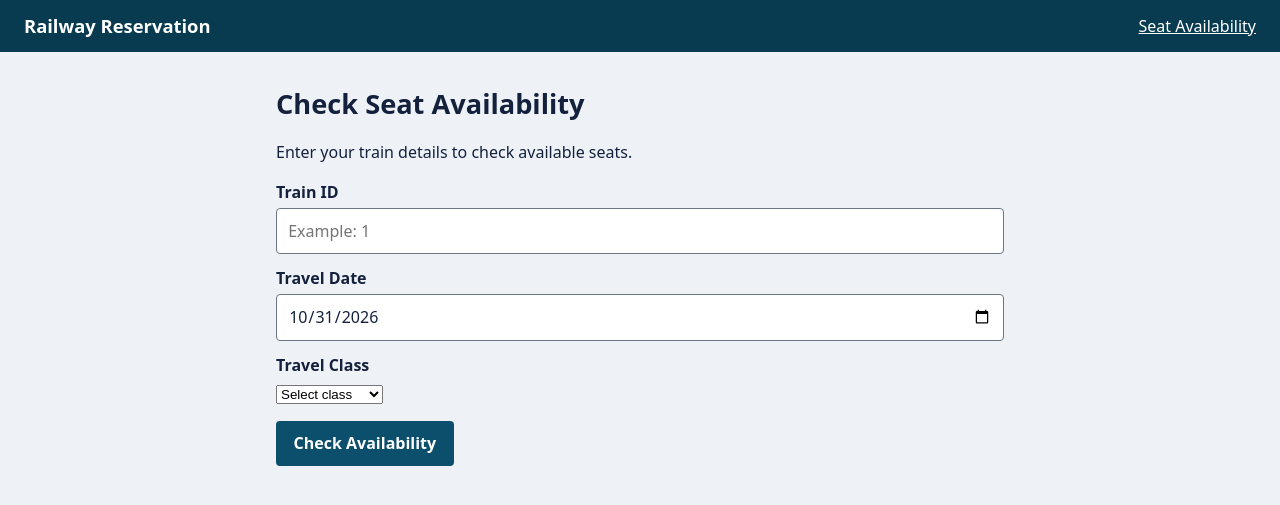
After one commit to pranavyv/Railway-Reservation-System, a Flask app: template templates/availability.html in a window 1280 px wide. The commit adds this page. Shown: the top 505 px of the page. Run offline with Flask 3, Linux system fonts and the light colour scheme; the template is opened without the code that fills it, so the values that code supplies are empty.

Commit message:
Added seat availability feature (#11)

```diff
--- /dev/null
+++ b/app.py
@@ -0,0 +1,71 @@
+
+"""Railway Reservation System Flask application."""
+
+from flask import Flask, jsonify, render_template, request
+
+from modules.allocation import check_availability
+
+app = Flask(__name__)
+
+
+# Homepage
+@app.get("/")
+def home():
+    """Display the homepage."""
+    return render_template("availability.html")
+
+
+# Seat availability page
+@app.get("/availability")
+def availability_page():
+    """Display the seat availability page."""
+    return render_template("availability.html")
+
+
+# Seat availability API
+@app.get("/api/availability")
+def seat_availability():
+    """Return seat availability for a selected train and class."""
+
+    train_id = request.args.get("train_id")
+    travel_date = request.args.get("date")
+    class_code = request.args.get("class")
+
+    if not train_id or not train_id.isdigit():
+        return jsonify({
+            "error": "Valid train_id is required."
+        }), 400
+
+    if not travel_date or not class_code:
+        return jsonify({
+            "error": "Date and class are required."
+        }), 400
+
+    try:
+        result = check_availability(
+            int(train_id),
+            travel_date,
+            class_code
+        )
+
+        if result is None:
+            return jsonify({
+                "error": "Train schedule or class not found."
+            }), 404
+
+        return jsonify(result), 200
+
+    except ValueError as error:
+        return jsonify({
+            "error": str(error)
+        }), 400
+
+    except Exception:
+        app.logger.exception("Availability lookup failed")
+        return jsonify({
+            "error": "Unable to retrieve seat availability."
+        }), 500
+
+
+if __name__ == "__main__":
+    app.run()
--- /dev/null
+++ b/modules/allocation.py
@@ -0,0 +1,54 @@
+
+"""Business logic for seat availability."""
+
+from datetime import date
+
+from repository.availability import get_seat_availability
+
+
+VALID_CLASSES = {"SL", "3A", "2A"}
+
+
+def check_availability(train_id, travel_date, class_code):
+    """Return available seats for a train and class."""
+
+    if not isinstance(train_id, int) or train_id <= 0:
+        raise ValueError("Invalid train ID.")
+
+    try:
+        journey_date = date.fromisoformat(str(travel_date))
+    except (TypeError, ValueError):
+        raise ValueError("Invalid travel date. Use YYYY-MM-DD.")
+
+    if journey_date < date.today():
+        raise ValueError("Travel date cannot be in the past.")
+
+    class_code = str(class_code).strip().upper()
+
+    if class_code not in VALID_CLASSES:
+        raise ValueError("Invalid travel class.")
+
+    result = get_seat_availability(
+        train_id,
+        journey_date,
+        class_code
+    )
+
+    if result is None:
+        return None
+
+    total = int(result["total_seats"])
+    allocated = int(result["allocated_seats"])
+    available = max(0, total - allocated)
+
+    return {
+        "train_id": result["train_id"],
+        "train_no": result["train_no"],
+        "train_name": result["train_name"],
+        "travel_date": str(result["travel_date"]),
+        "class_code": result["class_code"],
+        "total_seats": total,
+        "allocated_seats": allocated,
+        "available_seats": available,
+        "status": "AVAILABLE" if available > 0 else "FULL"
+    }
--- a/static/app.js
+++ b/static/app.js
@@ -1,3 +1,4 @@
+
 /* Client-side helpers for the RRS pages.
  * The server (Python) is always the final validator; this only gives faster feedback.
  * Forms opt in with data-form="register" | "login" | "search".
@@ -41,31 +42,70 @@
   var validators = {
     register: function (form) {
       var errors = [];
-      if (!value(form, "name")) errors.push(["name", "Enter your name."]);
-      if (!EMAIL_RE.test(value(form, "email"))) errors.push(["email", "Enter a valid email address."]);
+
+      if (!value(form, "name")) {
+        errors.push(["name", "Enter your name."]);
+      }
+
+      if (!EMAIL_RE.test(value(form, "email"))) {
+        errors.push(["email", "Enter a valid email address."]);
+      }
+
       if (form.elements.password.value.length < MIN_PASSWORD) {
-        errors.push(["password", "Password must be at least " + MIN_PASSWORD + " characters."]);
+        errors.push([
+          "password",
+          "Password must be at least " + MIN_PASSWORD + " characters."
+        ]);
       }
+
       return errors;
     },
+
     login: function (form) {
       var errors = [];
-      if (!EMAIL_RE.test(value(form, "email"))) errors.push(["email", "Enter a valid email address."]);
-      if (!form.elements.password.value) errors.push(["password", "Enter your password."]);
+
+      if (!EMAIL_RE.test(value(form, "email"))) {
+        errors.push(["email", "Enter a valid email address."]);
+      }
+
+      if (!form.elements.password.value) {
+        errors.push(["password", "Enter your password."]);
+      }
+
       return errors;
     },
+
     search: function (form) {
       var errors = [];
       var source = value(form, "source");
       var destination = value(form, "destination");
       var date = value(form, "date");
-      if (!source) errors.push(["source", "Enter a source station."]);
-      if (!destination) errors.push(["destination", "Enter a destination station."]);
-      if (source && destination && source.toLowerCase() === destination.toLowerCase()) {
-        errors.push(["destination", "Source and destination must be different."]);
+
+      if (!source) {
+        errors.push(["source", "Enter a source station."]);
       }
-      if (!date) errors.push(["date", "Choose a travel date."]);
-      else if (date < todayLocal()) errors.push(["date", "Travel date cannot be in the past."]);
+
+      if (!destination) {
+        errors.push(["destination", "Enter a destination station."]);
+      }
+
+      if (
+        source &&
+        destination &&
+        source.toLowerCase() === destination.toLowerCase()
+      ) {
+        errors.push([
+          "destination",
+          "Source and destination must be different."
+        ]);
+      }
+
+      if (!date) {
+        errors.push(["date", "Choose a travel date."]);
+      } else if (date < todayLocal()) {
+        errors.push(["date", "Travel date cannot be in the past."]);
+      }
+
       return errors;
     }
   };
@@ -78,17 +118,21 @@
       Array.prototype.forEach.call(form.elements, function (el) {
         if (el.id) clearError(el);
       });
+
       var errors = validate(form);
+
       if (errors.length) {
         event.preventDefault();
+
         errors.forEach(function (pair) {
           showError(form.elements[pair[0]], pair[1]);
         });
+
         form.elements[errors[0][0]].focus();
       }
     });
 
-    // Clear a field's message as soon as the user edits it
+    // Clear a field's message as soon as the user edits it.
     form.addEventListener("input", function (event) {
       if (event.target.id) clearError(event.target);
     });
@@ -97,6 +141,7 @@
   function attachPasswordToggle(button) {
     var input = document.getElementById(button.dataset.toggle);
     if (!input) return;
+
     button.addEventListener("click", function () {
       var show = input.type === "password";
       input.type = show ? "text" : "password";
@@ -107,9 +152,13 @@
   function setupSearchPage(form) {
     var date = form.elements.date;
     date.min = todayLocal();
-    if (!date.value) date.value = todayLocal();
+
+    if (!date.value) {
+      date.value = todayLocal();
+    }
 
     var swap = document.getElementById("swap-stations");
+
     if (swap) {
       swap.addEventListener("click", function () {
         var from = form.elements.source;
@@ -121,10 +170,87 @@
     }
   }
 
+  /* Seat availability lookup for RRS-F-020. */
+  function setupAvailability() {
+    var form = document.getElementById("availability-form");
+    var result = document.getElementById("availability-result");
+
+    if (!form || !result) return;
+
+    var dateInput = form.elements.date;
+
+    if (dateInput) {
+      dateInput.min = todayLocal();
+
+      if (!dateInput.value) {
+        dateInput.value = todayLocal();
+      }
+    }
+
+    form.addEventListener("submit", async function (event) {
+      event.preventDefault();
+
+      var trainId = form.elements.train_id.value.trim();
+      var travelDate = form.elements.date.value;
+      var classCode = form.elements.class.value;
+
+      if (!trainId || !travelDate || !classCode) {
+        result.textContent = "Please enter all required details.";
+        return;
+      }
+
+      if (travelDate < todayLocal()) {
+        result.textContent = "Travel date cannot be in the past.";
+        return;
+      }
+
+      result.textContent = "Checking seat availability...";
+
+      try {
+        var params = new URLSearchParams({
+          train_id: trainId,
+          date: travelDate,
+          class: classCode
+        });
+
+        var response = await fetch(
+          "/api/availability?" + params.toString()
+        );
+
+        var data = await response.json();
+
+        if (!response.ok) {
+          result.textContent =
+            data.error || "Unable to retrieve seat availability.";
+          return;
+        }
+
+        result.textContent =
+          data.train_name + " (" + data.train_no + ") - " +
+          data.class_code + ": " + data.available_seats +
+          " seats available out of " + data.total_seats + ".";
+
+      } catch (error) {
+        result.textContent =
+          "Unable to connect to the server. Please try again.";
+      }
+    });
+  }
+
   document.addEventListener("DOMContentLoaded", function () {
     document.querySelectorAll("form[data-form]").forEach(attachValidation);
-    document.querySelectorAll("button[data-toggle]").forEach(attachPasswordToggle);
+
+    document.querySelectorAll("button[data-toggle]").forEach(
+      attachPasswordToggle
+    );
+
     var searchForm = document.querySelector('form[data-form="search"]');
-    if (searchForm) setupSearchPage(searchForm);
+
+    if (searchForm) {
+      setupSearchPage(searchForm);
+    }
+
+    // Initialize seat availability functionality.
+    setupAvailability();
   });
 })();
--- /dev/null
+++ b/templates/availability.html
@@ -0,0 +1,49 @@
+
+{% extends "base.html" %}
+
+{% block title %}Seat Availability | Railway Reservation{% endblock %}
+
+{% block content %}
+<section class="availability-page">
+    <h1>Check Seat Availability</h1>
+    <p>Enter your train details to check available seats.</p>
+
+    <form id="availability-form">
+        <div>
+            <label for="train_id">Train ID</label>
+            <input
+                type="number"
+                id="train_id"
+                name="train_id"
+                min="1"
+                placeholder="Example: 1"
+                required
+            >
+        </div>
+
+        <div>
+            <label for="date">Travel Date</label>
+            <input
+                type="date"
+                id="date"
+                name="date"
+                required
+            >
+        </div>
+
+        <div>
+            <label for="class">Travel Class</label>
+            <select id="class" name="class" required>
+                <option value="">Select class</option>
+                <option value="SL">Sleeper (SL)</option>
+                <option value="3A">AC 3 Tier (3A)</option>
+                <option value="2A">AC 2 Tier (2A)</option>
+            </select>
+        </div>
+
+        <button type="submit">Check Availability</button>
+    </form>
+
+    <div id="availability-result" aria-live="polite"></div>
+</section>
+{% endblock %}
--- a/templates/base.html
+++ b/templates/base.html
@@ -1,3 +1,4 @@
+
 <!doctype html>
 <html lang="en">
 <head>
@@ -6,30 +7,32 @@
   <title>{% block title %}Railway Reservation{% endblock %}</title>
   <link rel="stylesheet" href="{{ url_for('static', filename='style.css') }}">
 </head>
+
 <body>
   <header class="topbar">
-    <a class="brand" href="{{ url_for('home') }}">Railway Reservation</a>
+    <a class="brand" href="{{ url_for('home') }}">
+      Railway Reservation
+    </a>
+
     <nav>
-      {% if session.user_id %}
-        <a href="{{ url_for('search_page') }}">Search trains</a>
-        <a href="{{ url_for('dashboard') }}">Dashboard</a>
-        <form method="post" action="{{ url_for('logout') }}" class="inline">
-          <button type="submit" class="link">Log out ({{ session.user_name }})</button>
-        </form>
-      {% else %}
-        <a href="{{ url_for('login') }}">Log in</a>
-        <a href="{{ url_for('register') }}">Register</a>
-      {% endif %}
+      <a href="{{ url_for('availability_page') }}">
+        Seat Availability
+      </a>
     </nav>
   </header>
+
   <main>
     {% with messages = get_flashed_messages(with_categories=true) %}
       {% for category, message in messages %}
-        <p class="flash {{ category }}" role="alert">{{ message }}</p>
+        <p class="flash {{ category }}" role="alert">
+          {{ message }}
+        </p>
       {% endfor %}
     {% endwith %}
+
     {% block content %}{% endblock %}
   </main>
+
   <script src="{{ url_for('static', filename='app.js') }}" defer></script>
 </body>
 </html>
```
Also changed, not shown: repository/availability.py (added, +48 -0 lines), tests/test_availability.py (added, +62 -0 lines).
